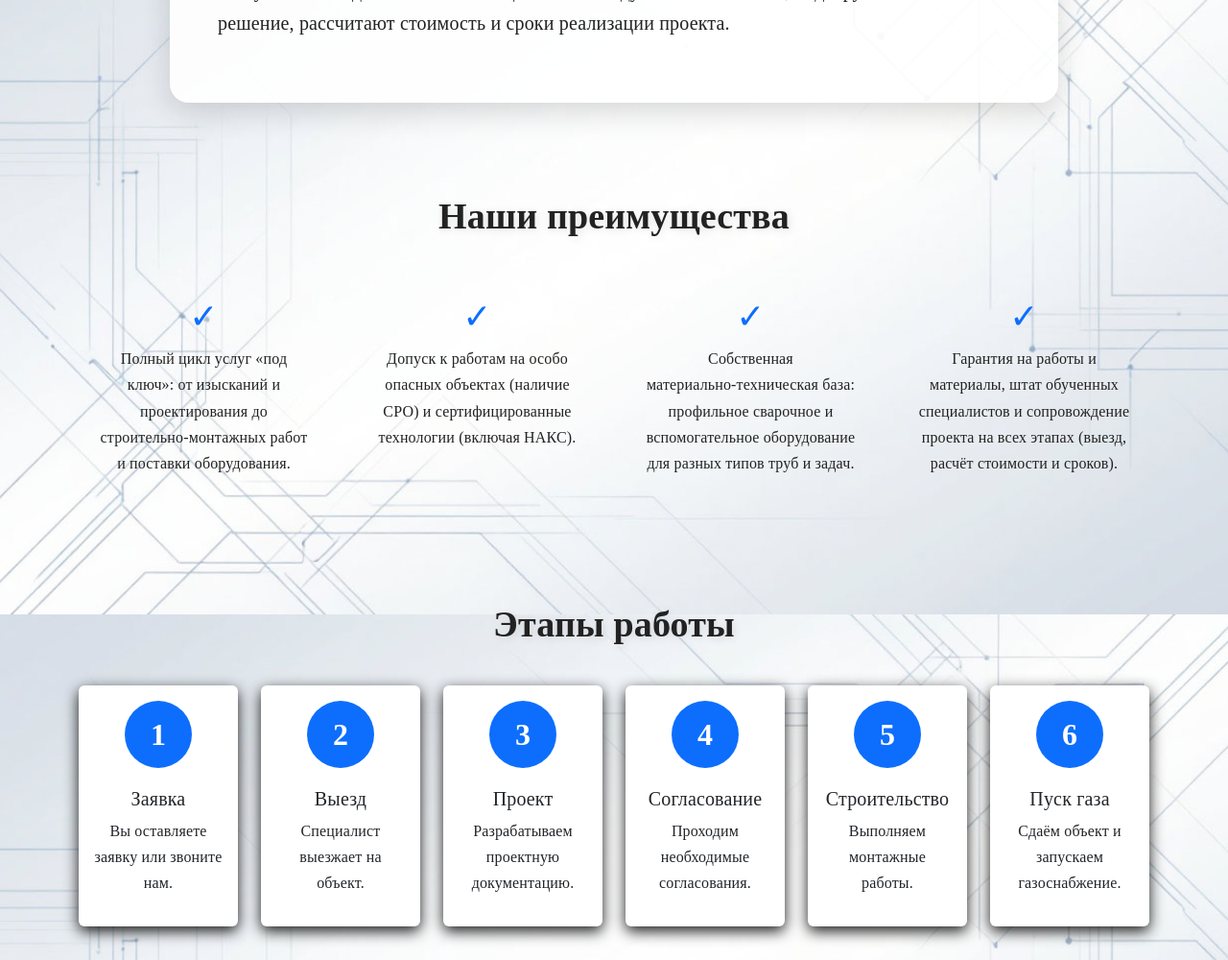
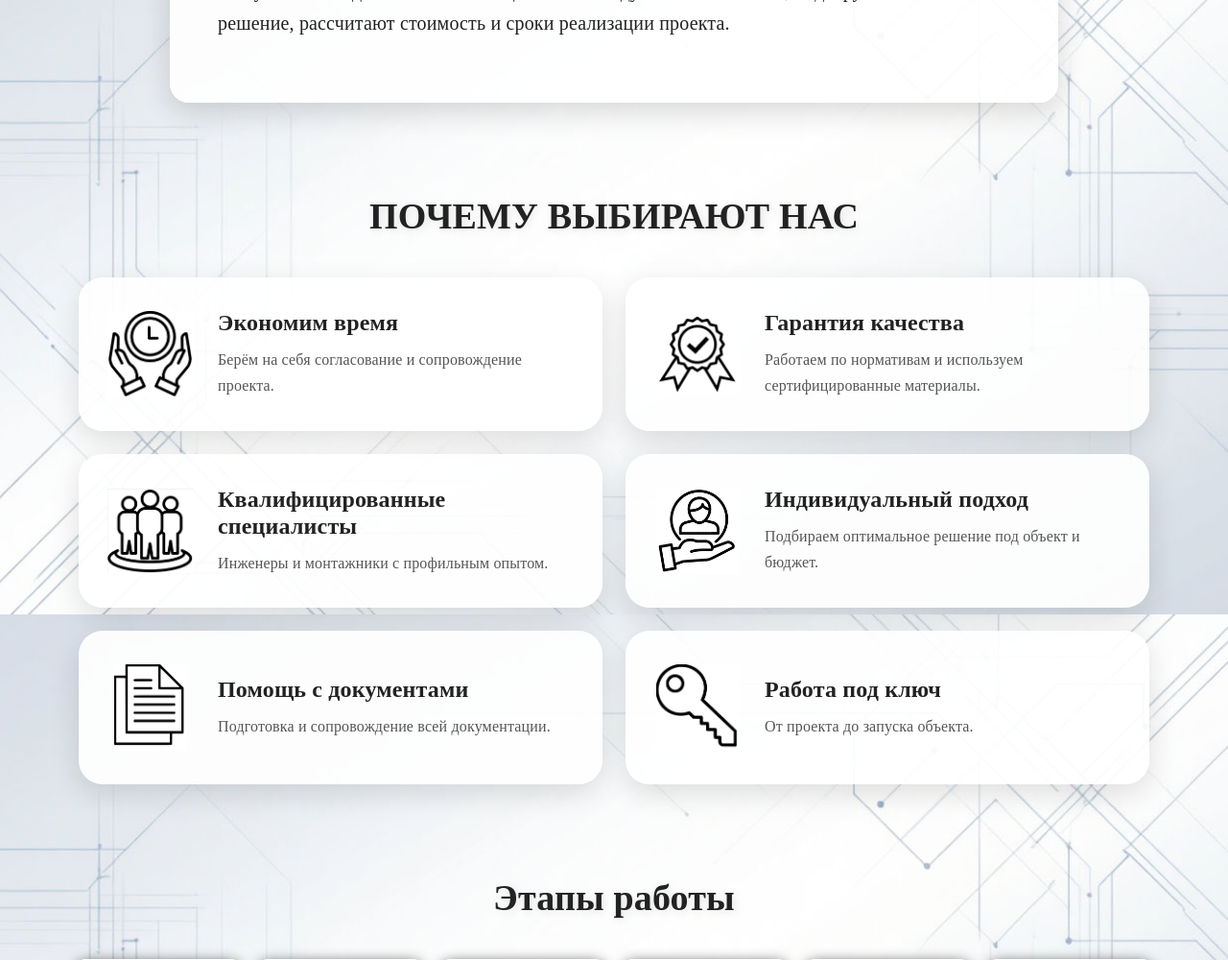
Before and after one commit to Kalinchenko-Lyubov/gsn_site, a Django app: page / in a window 1280 px wide. Shown: the part 2560-3560 px from the top of the page at 96% size. Run offline with Django 5.2, Linux system fonts and the light colour scheme; data that the repository does not hold is empty.

Commit message:
первая версия сайта, ветка разработки, улучшения2

```diff
--- a/templates/base.html
+++ b/templates/base.html
@@ -288,6 +288,59 @@
             box-shadow: 0 15px 40px rgba(0,0,0,0.15);
         }
 
+        .adv-icon{
+            width:70px;
+            height:70px;
+            margin-bottom:20px;
+            opacity:0.9;
+        }
+
+        .advantage-box{
+            background:rgba(255,255,255,0.85);
+            border-radius:20px;
+            padding:30px;
+            height:100%;
+            box-shadow:0 10px 30px rgba(0,0,0,.12);
+        }
+
+        .feature-card{
+            background: rgba(255,255,255,0.92);
+            border-radius: 25px;
+
+            padding: 30px;
+
+            display: flex;
+            align-items: center;
+            gap: 25px;
+
+            min-height: 160px;
+
+            box-shadow: 0 10px 30px rgba(0,0,0,0.12);
+
+            transition: 0.3s;
+        }
+
+        .feature-card:hover{
+            transform: translateY(-5px);
+        }
+
+        .feature-icon{
+            width: 90px;
+            height: 90px;
+            object-fit: contain;
+            flex-shrink: 0;
+        }
+
+        .feature-card h4{
+            font-weight: 700;
+            margin-bottom: 10px;
+        }
+
+        .feature-card p{
+            margin-bottom: 0;
+            color: #555;
+        }
+
     </style>
 
 </head>
--- a/templates/home.html
+++ b/templates/home.html
@@ -26,9 +26,14 @@
             +7 (918) 457-00-95
         </p>
 
-        <a href="tel:+79184570095"
+        <a href="#contacts"
            class="btn btn-warning btn-lg px-5 py-3 mt-3">
             Получить консультацию
+        </a>
+
+        <a href="tel:+79184570095"
+           class="btn btn-outline-light btn-lg px-5 py-3 mt-3 ms-2">
+            Позвонить
         </a>
 
     </div>
@@ -137,70 +142,70 @@
 
     <div class="container">
 
-        <h2 class="text-center section-title">
-            Наши преимущества
+        <h2 class="section-title text-uppercase">
+            Почему выбирают нас
         </h2>
 
-        <div class="row">
+        <div class="row g-4">
 
-            <div class="col-md-3">
-
-                <div class="advantage-box">
-
-                    <h3>✓</h3>
-
-                    <p>
-                        Полный цикл услуг «под ключ»: от изысканий и проектирования
-                        до строительно‑монтажных работ и поставки оборудования.
-                    </p>
-
+            <div class="col-md-6">
+                <div class="feature-card">
+                    <img src="/media/icons/time.jpg" class="feature-icon">
+                    <div>
+                        <h4>Экономим время</h4>
+                        <p>Берём на себя согласование и сопровождение проекта.</p>
+                    </div>
                 </div>
-
             </div>
 
-            <div class="col-md-3">
-
-                <div class="advantage-box">
-
-                    <h3>✓</h3>
-
-                    <p>
-                        Допуск к работам на особо опасных объектах (наличие СРО)
-                        и сертифицированные технологии (включая НАКС).
-                    </p>
-
+            <div class="col-md-6">
+                <div class="feature-card">
+                    <img src="/media/icons/quality.jpg" class="feature-icon">
+                    <div>
+                        <h4>Гарантия качества</h4>
+                        <p>Работаем по нормативам и используем сертифицированные материалы.</p>
+                    </div>
                 </div>
-
             </div>
 
-            <div class="col-md-3">
-
-                <div class="advantage-box">
-
-                    <h3>✓</h3>
-
-                    <p>
-                        Собственная материально‑техническая база: профильное сварочное и
-                        вспомогательное оборудование для разных типов труб и задач.
-                    </p>
-
+            <div class="col-md-6">
+                <div class="feature-card">
+                    <img src="/media/icons/team.jpg" class="feature-icon">
+                    <div>
+                        <h4>Квалифицированные специалисты</h4>
+                        <p>Инженеры и монтажники с профильным опытом.</p>
+                    </div>
                 </div>
-
             </div>
 
-            <div class="col-md-3">
+            <div class="col-md-6">
+                <div class="feature-card">
+                    <img src="/media/icons/client.jpg" class="feature-icon">
+                    <div>
+                        <h4>Индивидуальный подход</h4>
+                        <p>Подбираем оптимальное решение под объект и бюджет.</p>
+                    </div>
+                </div>
+            </div>
 
-                <div class="advantage-box">
+            <div class="col-md-6">
+                <div class="feature-card">
+                    <img src="/media/icons/docs.jpg" class="feature-icon">
+                    <div>
+                        <h4>Помощь с документами</h4>
+                        <p>Подготовка и сопровождение всей документации.</p>
+                    </div>
+                </div>
+            </div>
 
-                    <h3>✓</h3>
-
-                    <p>
-                        Гарантия на работы и материалы, штат обученных специалистов и
-                        сопровождение проекта на всех этапах (выезд, расчёт стоимости и сроков).
-                    </p>
-
+            <div class="col-md-6">
+                <div class="feature-card">
+                    <img src="/media/icons/key.jpg" class="feature-icon">
+                    <div>
+                        <h4>Работа под ключ</h4>
+                        <p>От проекта до запуска объекта.</p>
+                    </div>
                 </div>
-
             </div>
 
         </div>
```
Also changed, not shown: media/icons/client.jpg (added), media/icons/docs.jpg (added), media/icons/key.jpg (added), media/icons/quality.jpg (added), media/icons/team.jpg (added), media/icons/time.jpg (added).
